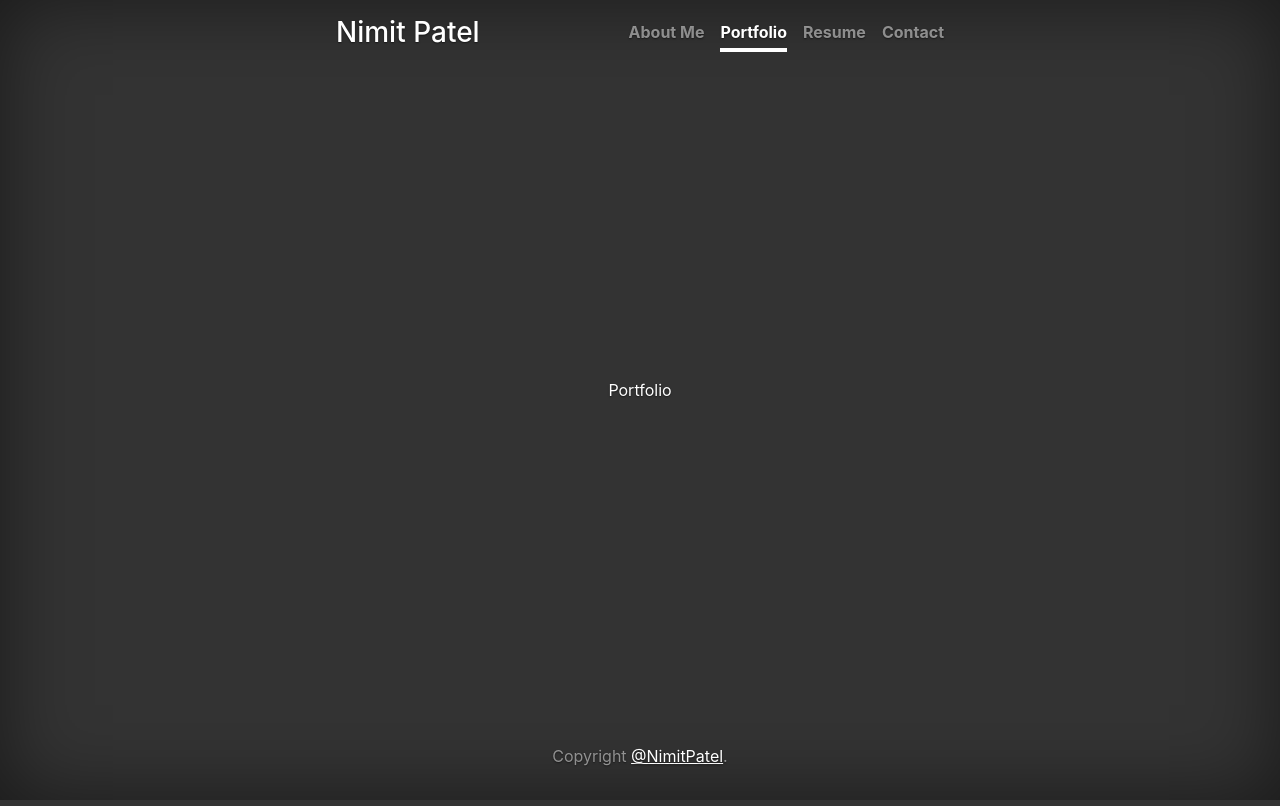
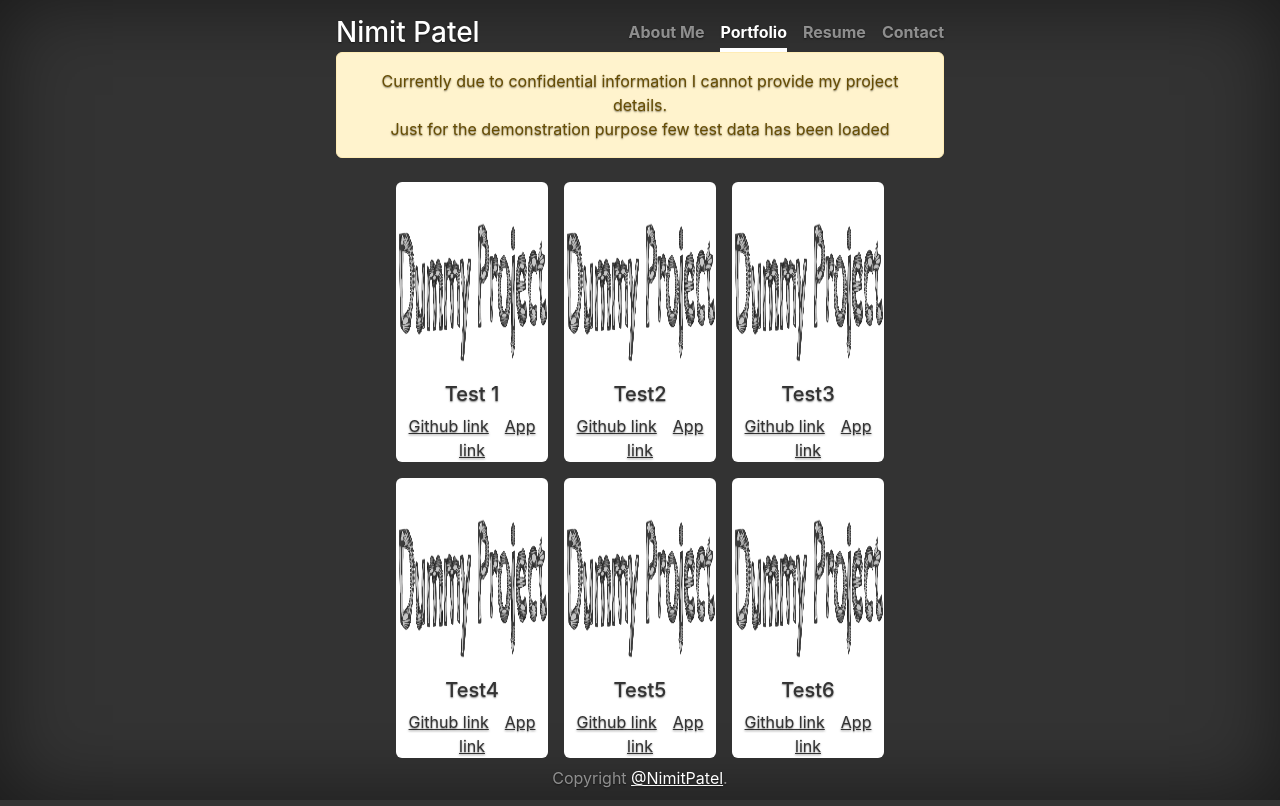
Before and after one commit to Np23295/portfolio-app, a React (Create React App) app: page / in a window 1280 px wide. Both pictures are taken after a click on the link "Portfolio". Built offline with nearby package versions, Linux system fonts and the light colour scheme.

Commit message:
Implemented Portfolio base page

```diff
--- /dev/null
+++ b/src/components/Portfolio/Project/index.js
@@ -0,0 +1,18 @@
+import React from "react";
+
+
+const Project = ({ project }) => {
+
+    return (
+        <div className="m-2 col-sm-3 card">
+            <img className="card-img-top" src={project.imgPath} alt="project image" />
+            <div className="card-body">
+                <h5 className="card-title">{project.title}</h5>
+                <a href="#" className="card-link">Github link</a>
+                <a href={project.applicationUrl} className="card-link">App link</a>
+            </div>
+        </div>
+    );
+}
+
+export default Project;
--- a/src/components/Portfolio/index.js
+++ b/src/components/Portfolio/index.js
@@ -1,8 +1,65 @@
 import React from "react";
-
+import Project from "./Project";
+import dummyImg from '../../assets/images/projectImg.png'
 
 const Portfolio = () => {
-    return (<p>Portfolio</p>);
+    const basePath = '../../assets/images/';
+    let projects = [
+        {
+            title: 'Test 1',
+            githubUrl: '',
+            applicationUrl: '',
+            imgPath: dummyImg
+        },
+        {
+            title: 'Test2',
+            githubUrl: '',
+            applicationUrl: '',
+            imgPath: dummyImg
+        },
+        {
+            title: 'Test3',
+            githubUrl: '',
+            applicationUrl: '',
+            imgPath: dummyImg
+        },
+        {
+            title: 'Test4',
+            githubUrl: '',
+            applicationUrl: '',
+            imgPath: dummyImg
+        },
+        {
+            title: 'Test5',
+            githubUrl: '',
+            applicationUrl: '',
+            imgPath: dummyImg
+        },
+        {
+            title: 'Test6',
+            githubUrl: '',
+            applicationUrl: '',
+            imgPath: dummyImg
+        }
+    ];
+
+    return (
+        <div>
+            <div>
+                <p className="alert alert-warning">Currently due to confidential information I cannot provide my project details.
+                    <br/>
+                    Just for the demonstration purpose few test data has been loaded
+                </p>
+            </div>
+            <div className="d-flex flex-wrap justify-content-center">
+                {
+                    projects.map((project, index) => {
+                        return (<Project key={project.title} project={project}></Project>)
+                    })
+                }
+            </div>
+        </div>
+    );
 }
 
 export default Portfolio;
--- a/src/index.css
+++ b/src/index.css
@@ -119,3 +119,32 @@ body {
 .mastfoot {
   color: rgba(255, 255, 255, .5);
 }
+
+/* Card Css */
+.card {
+  border: 0px;
+}
+
+.card .card-body {
+    color: #333;
+    padding: 0px;
+  }
+
+  .card .card-link {
+    color: #333;
+    padding: 8px 0px ;
+  }
+
+.card:hover {
+  transform: translateY(-5px) scale(1.005) translateZ(0);
+  box-shadow: 0 24px 36px rgba(0,0,0,0.11),
+    0 24px 46px var(--box-shadow-color);
+}
+
+.card:hover .overlay {
+  transform: scale(4) translateZ(0);
+}
+
+.card .card-img-top {
+  min-height: 200px;
+}
```
Also changed, not shown: src/assets/images/projectImg.png (added).
